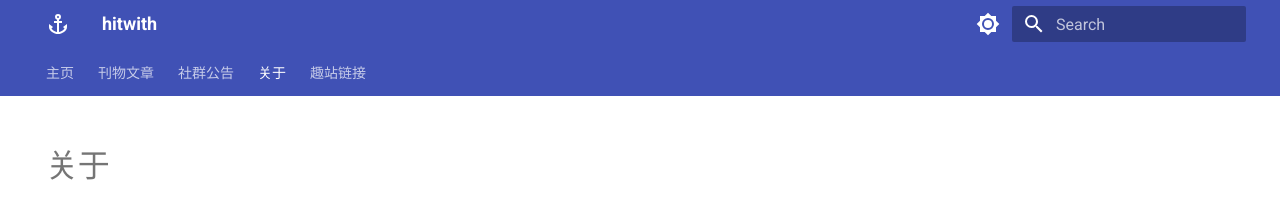
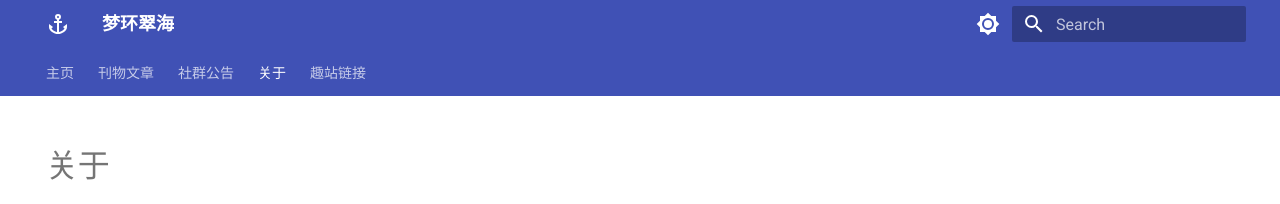
Before and after one commit to smalllqiang/hitwith.top, an MkDocs documentation site: the page built from docs/about.md, in a window 1280 px wide. Shown: the top 204 px of the page. Built offline with MkDocs 1.6.1 and Material for MkDocs 9.7.7, drawn with Linux system fonts in a browser that asks for light colours; comment, search, counter and statistics services are not loaded.

Commit message:
feat: 更改sitename

```diff
--- a/mkdocs.yml
+++ b/mkdocs.yml
@@ -1,6 +1,7 @@
-site_name: "hitwith"
+site_name: "梦环翠海"
 site_url: https://hitwith.top
 site_author: "hitwith"
+site_description: ""
 
 
 theme:
```
